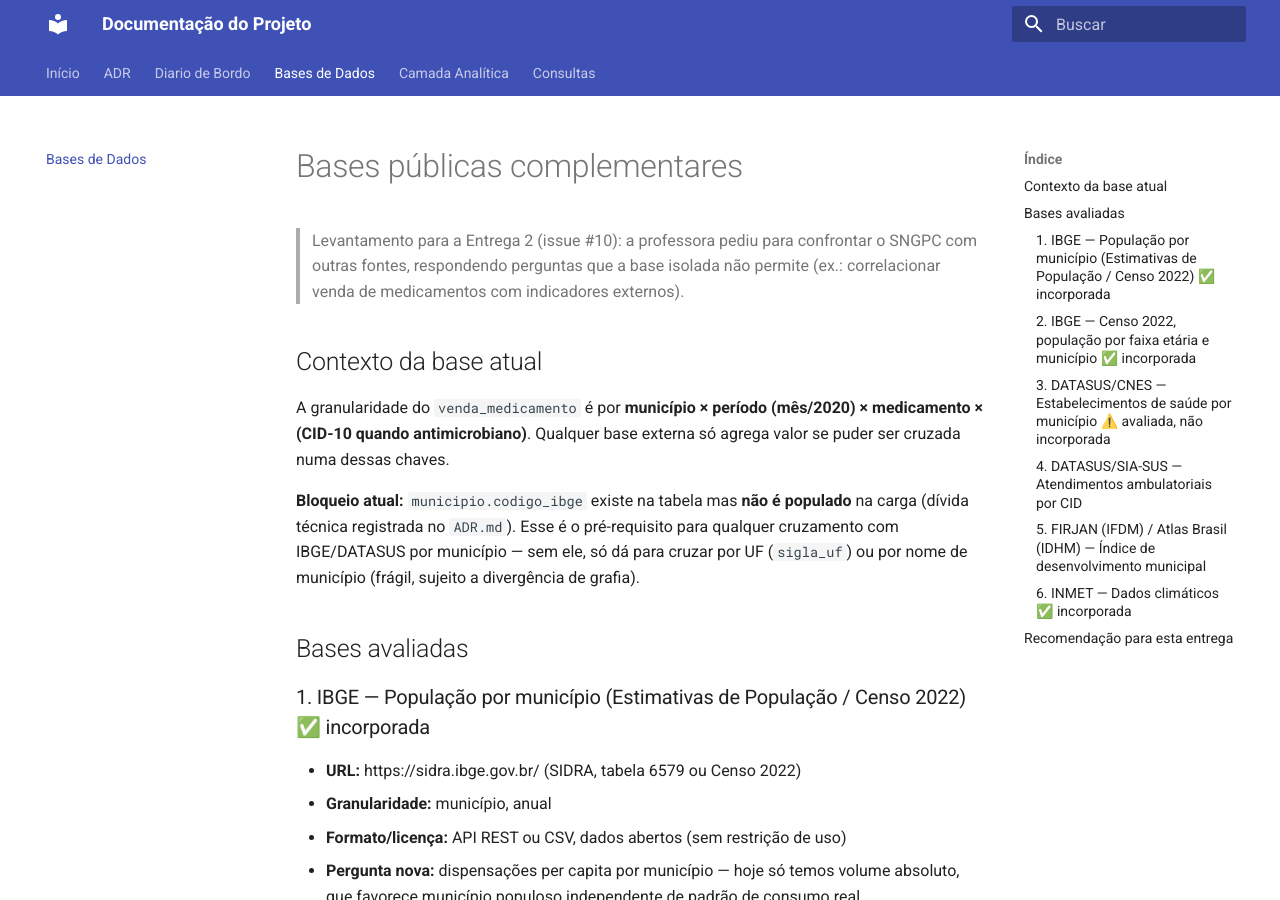
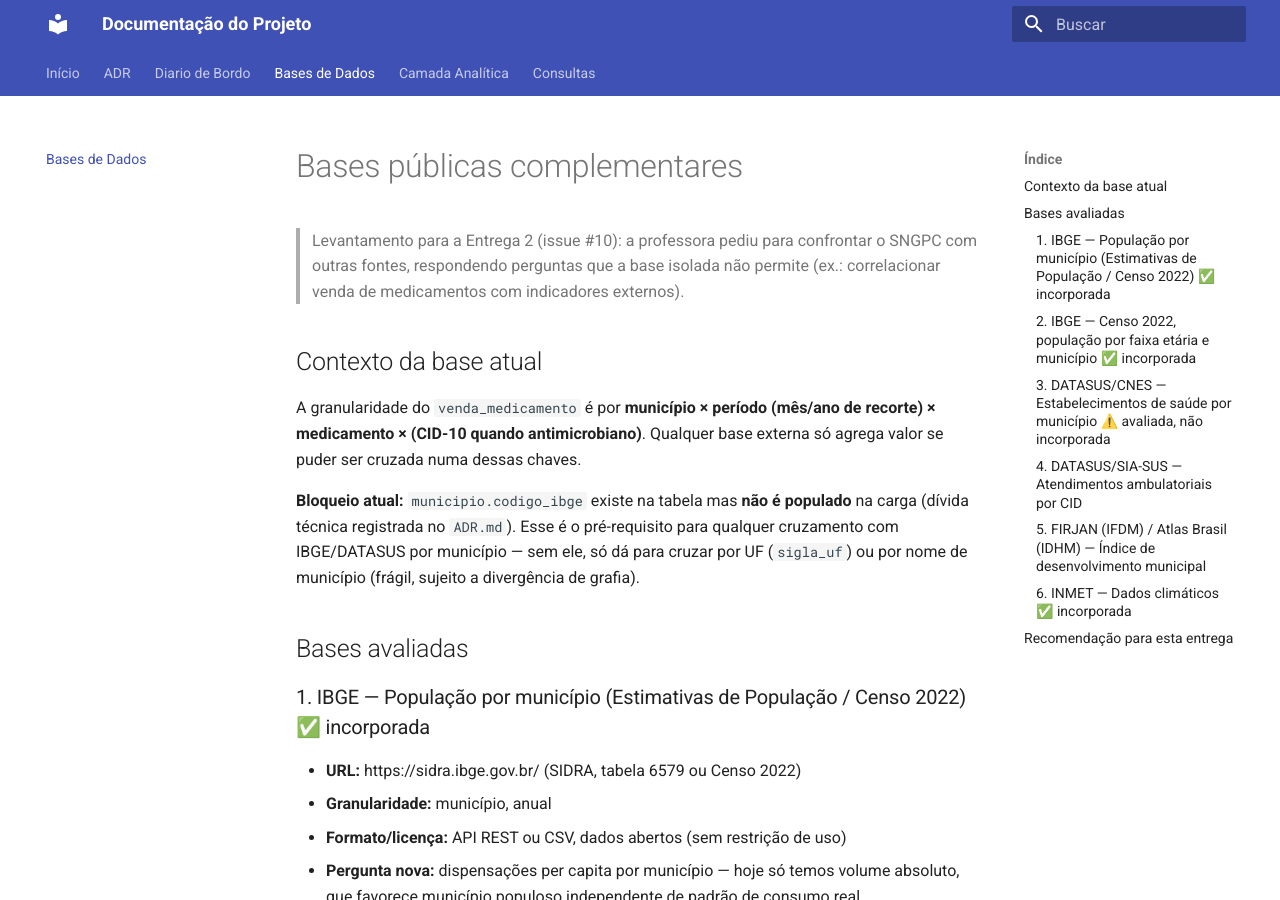
Before and after one commit to gabrielfreitass1/FarmaData, an MkDocs documentation site: the page built from docs/BASES_PUBLICAS.md, in a window 1280 px wide and 900 px high. Built offline with MkDocs 1.6.1 and Material for MkDocs 9.7.7, drawn with Linux system fonts in a browser that asks for light colours.

Commit message:
atualizando doc

```diff
--- a/docs/BASES_PUBLICAS.md
+++ b/docs/BASES_PUBLICAS.md
@@ -6,7 +6,7 @@
 
 ## Contexto da base atual
 
-A granularidade do `venda_medicamento` é por **município × período (mês/2020) × medicamento
+A granularidade do `venda_medicamento` é por **município × período (mês/ano de recorte) × medicamento
 × (CID-10 quando antimicrobiano)**. Qualquer base externa só agrega valor se puder ser
 cruzada numa dessas chaves.
 
```
Also changed, not shown: README.md (+4 -4 lines), docs/CAMADA_ANALITICA.md (+3 -3 lines).
